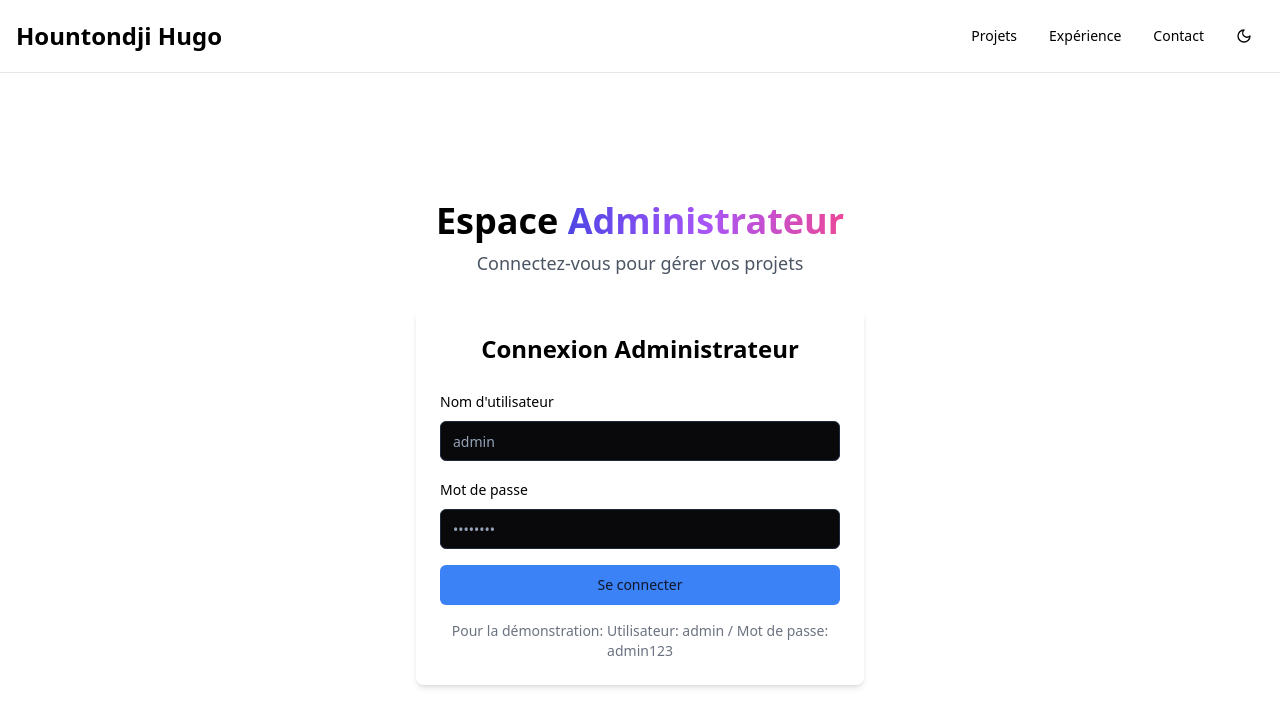
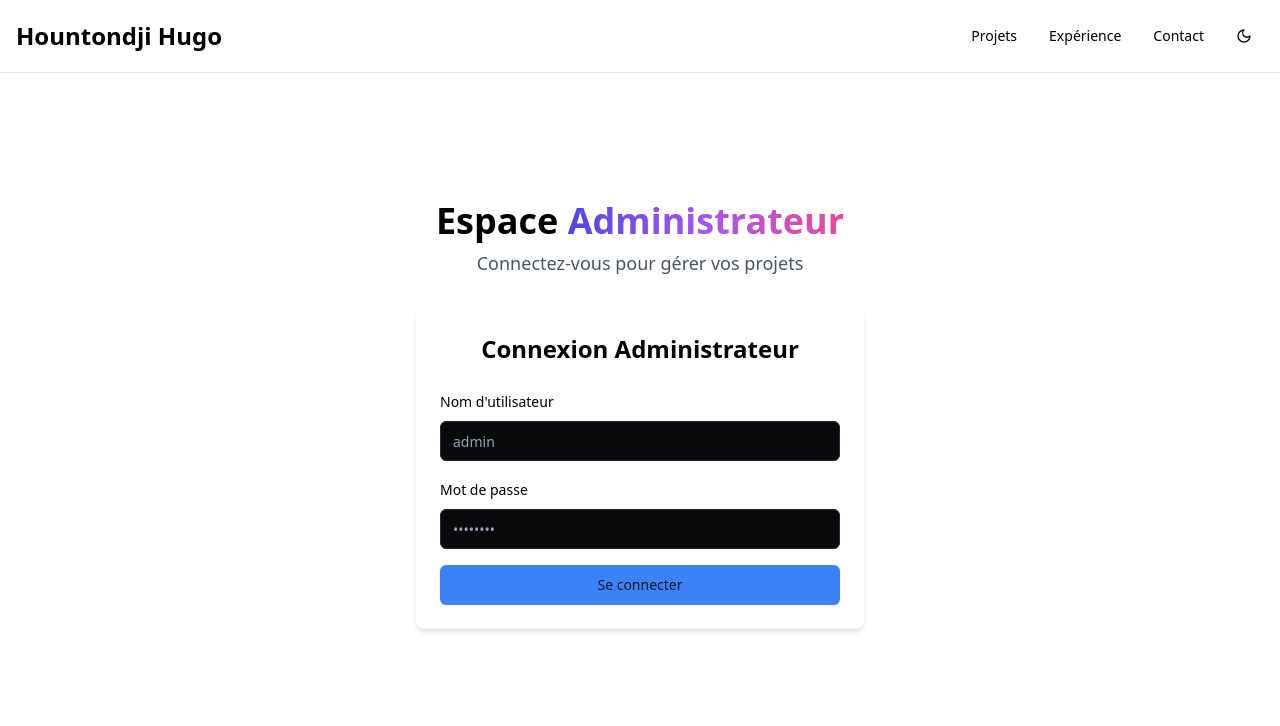
Before and after one commit to HugoHOUNT/spatzek-inspired-canvas, a React (Vite) app: page /login in a window 1280 px wide. Shown: the top 726 px of the page. Built offline with nearby package versions, Linux system fonts and the light colour scheme.

Commit message:
Remove login hints
Remove the login hints from the login form.

```diff
--- a/src/components/LoginForm.tsx
+++ b/src/components/LoginForm.tsx
@@ -81,10 +81,6 @@ const LoginForm = () => {
           </Button>
         </form>
       </Form>
-
-      <div className="mt-4 text-sm text-center text-gray-500 dark:text-gray-400">
-        <p>Pour la démonstration: Utilisateur: admin / Mot de passe: admin123</p>
-      </div>
     </div>
   );
 };
```
